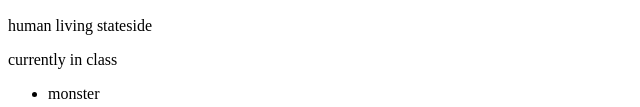
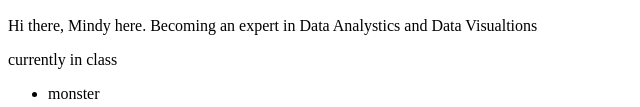
Before and after one commit to minwiley/super-duper-invention_class_Bio, a plain HTML site: page index.html in a window 1280 px wide. Shown: the part 370-477 px from the top of the page, without its empty margins (0-640 px from the left). Drawn offline with Linux system fonts and the light colour scheme.

Commit message:
updated bio

```diff
--- a/index.html
+++ b/index.html
@@ -10,7 +10,7 @@
 	<div>
 		<h2>Mindy Wiley</h2>
 		<img src="https://static01.nyt.com/images/2017/12/05/science/30TB-WHALESHARKS2/30TB-WHALESHARKS2-facebookJumbo.jpg" alt="WHALE SHARK">
-		<p>human living stateside</p>
+		<p>Hi there, Mindy here. Becoming an expert in Data Analystics and Data Visualtions </p>
 		<p>currently in class</p>
 
 		<ul>
```
